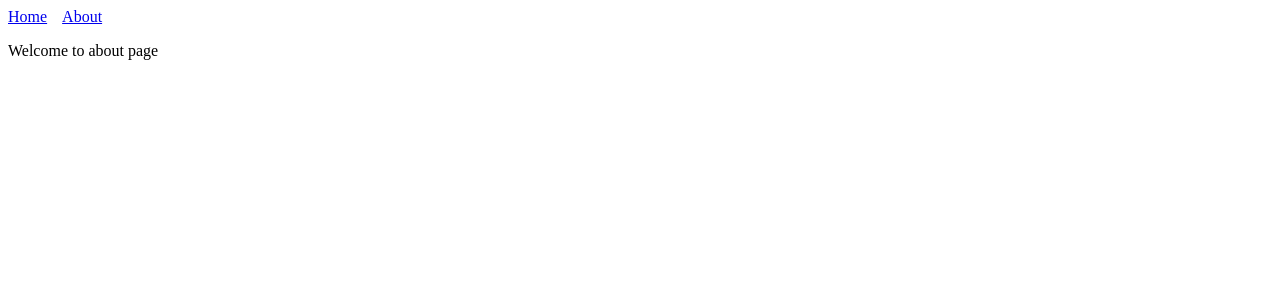
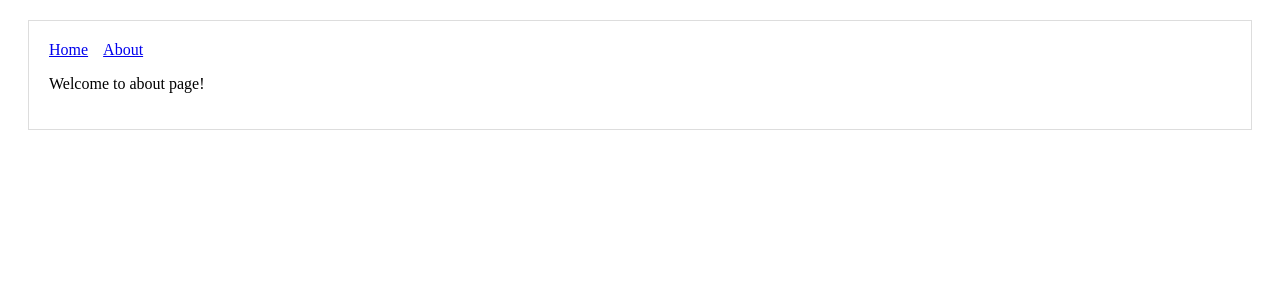
Before and after one commit to lilis-organics/minifarm-web, a Next.js app: page /about in a window 1280 px wide. Shown: the top 300 px of the page. Built offline with nearby package versions, Linux system fonts and the light colour scheme.

Commit message:
use layout component

```diff
--- /dev/null
+++ b/components/layout.js
@@ -0,0 +1,21 @@
+import Header from './header';
+import PropTypes from 'prop-types';
+
+const layoutStyle = {
+  margin: 20,
+  padding: 20,
+  border: '1px solid #DDD'
+};
+
+const Layout = props => (
+  <div style={layoutStyle}>
+    <Header />
+    {props.children}
+  </div>
+);
+
+Layout.propTypes = {
+  children: PropTypes.node.isRequired
+};
+
+export default Layout;
--- a/package.json
+++ b/package.json
@@ -62,6 +62,7 @@
     "nodemon": "^1.18.10",
     "preact": "^8.4.2",
     "prettier": "^1.16.4",
+    "prop-types": "^15.7.2",
     "react": "^16.8.2",
     "react-dom": "^16.8.2",
     "rimraf": "^2.6.3",
--- a/pages/about.js
+++ b/pages/about.js
@@ -1,10 +1,9 @@
-import Header from '../components/header';
+import Layout from '../components/layout';
 
 const About = () => (
-  <div>
-    <Header />
-    <p>Welcome to about page</p>
-  </div>
+  <Layout>
+    <p>Welcome to about page!</p>
+  </Layout>
 );
 
 export default About;
```
Also changed, not shown: pages/index.js (+3 -4 lines).
